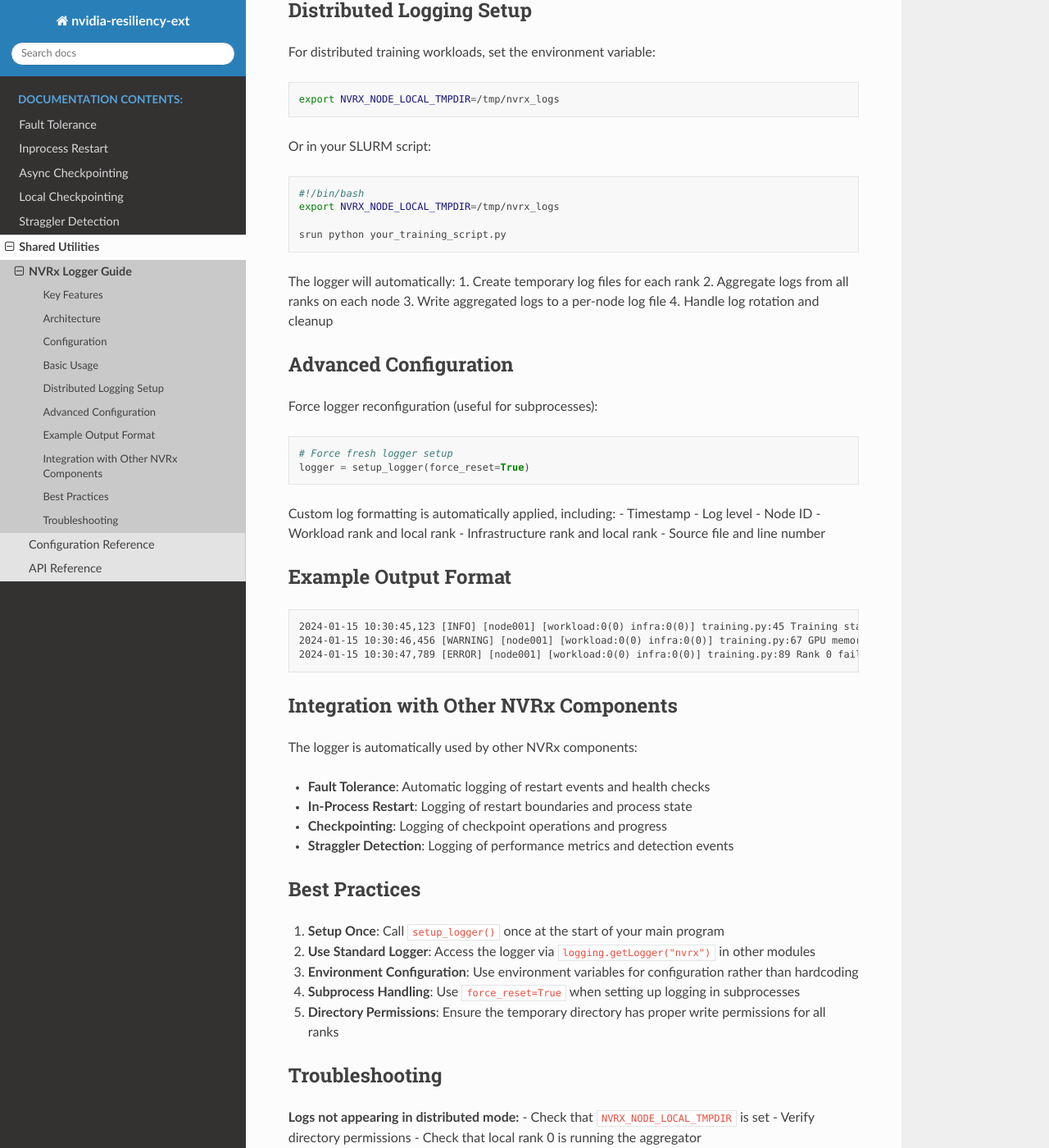
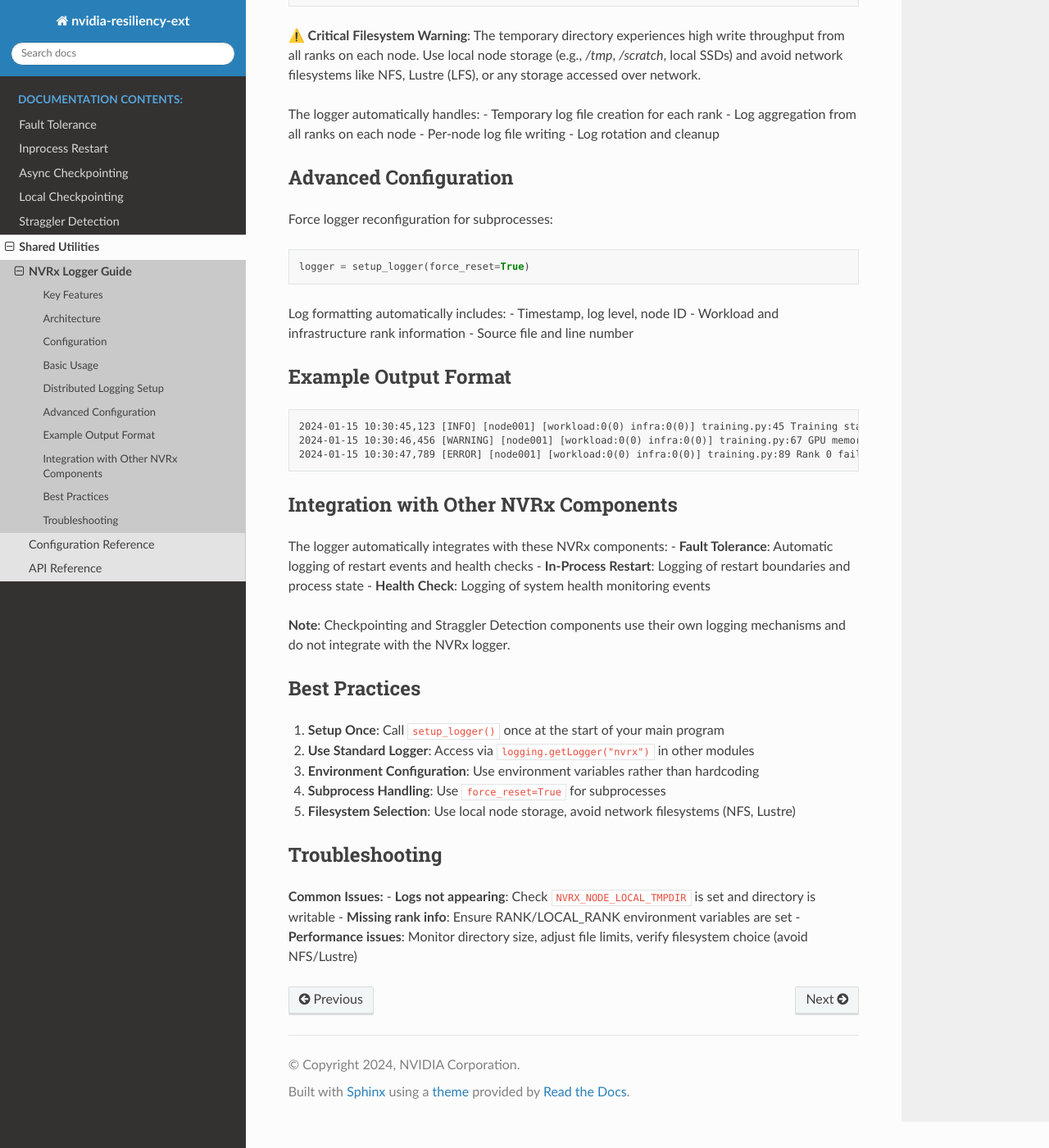
Before and after one commit to NVIDIA/nvidia-resiliency-ext, a Sphinx documentation site: the page built from docs/source/shared_utils/logger_guide.rst, in a window 1280 px wide and 1400 px high, scrolled down 1799 px. Shown: the whole window at 82% size. Built offline with Sphinx 7.4.7 and the Read the Docs theme 3.1.0, drawn with Linux system fonts in a browser that asks for light colours; some of the changed text lies outside the part shown.

Commit message:
One more update to the doc

```diff
--- a/docs/source/shared_utils/logger_guide.rst
+++ b/docs/source/shared_utils/logger_guide.rst
@@ -26,24 +26,12 @@
 Configuration
 ------------
 
-The logger is configured through environment variables:
+The logger is configured through environment variables. See :doc:`config_reference` for complete configuration details.
 
-.. list-table:: Environment Variables
-   :widths: 30 70
-   :header-rows: 1
+Key configuration variable:
+- ``NVRX_NODE_LOCAL_TMPDIR``: Set to enable distributed logging with aggregation
 
-   * - Variable
-     - Description
-   * - ``NVRX_NODE_LOCAL_TMPDIR``
-     - Directory for temporary log files. When set, enables distributed logging with aggregation.
-   * - ``NVRX_LOG_DEBUG``
-     - Set to "1", "true", "yes", or "on" to enable DEBUG level logging (default: INFO)
-   * - ``NVRX_LOG_TO_STDOUT``
-     - Set to "1" to log to stdout instead of stderr
-   * - ``NVRX_LOG_MAX_FILE_SIZE_KB``
-     - Maximum size of temporary message files in KB before rotation (default: 10)
-   * - ``NVRX_LOG_MAX_LOG_FILES``
-     - Maximum number of log files to keep per rank (default: 4)
+For advanced configuration options, environment variables, and troubleshooting, refer to the :doc:`config_reference`.
 
 Basic Usage
 ----------
@@ -53,29 +41,18 @@
 .. code-block:: python
 
     from nvidia_resiliency_ext.shared_utils.log_manager import setup_logger
+    import logging
 
-    # Basic setup
+    # Setup logging
     logger = setup_logger()
 
-    # With custom temporary directory
-    logger = setup_logger(node_local_tmp_dir="/tmp/my_logs")
+    # Get the configured logger
+    log = logging.getLogger("nvrx")
 
-    # With custom prefix for distributed logging
-    logger = setup_logger(node_local_tmp_prefix="mytraining")
-
-Use the logger throughout your code:
-
-.. code-block:: python
-
-    import logging
-
-    # Get the configured logger
-    logger = logging.getLogger("nvrx")
-
-    # Log messages
-    logger.info("Training started")
-    logger.warning("GPU memory usage high")
-    logger.error("Rank 0 failed")
+    # Use throughout your code
+    log.info("Training started")
+    log.warning("GPU memory usage high")
+    log.error("Rank 0 failed")
 
 Distributed Logging Setup
 ------------------------
@@ -95,28 +72,26 @@
 
     srun python your_training_script.py
 
-The logger will automatically:
-1. Create temporary log files for each rank
-2. Aggregate logs from all ranks on each node
-3. Write aggregated logs to a per-node log file
-4. Handle log rotation and cleanup
+**⚠️ Critical Filesystem Warning**: The temporary directory experiences high write throughput from all ranks on each node. Use local node storage (e.g., `/tmp`, `/scratch`, local SSDs) and avoid network filesystems like NFS, Lustre (LFS), or any storage accessed over network.
+
+The logger automatically handles:
+- Temporary log file creation for each rank
+- Log aggregation from all ranks on each node
+- Per-node log file writing
+- Log rotation and cleanup
 
 Advanced Configuration
 ---------------------
 
-Force logger reconfiguration (useful for subprocesses):
+Force logger reconfiguration for subprocesses:
 
 .. code-block:: python
 
-    # Force fresh logger setup
     logger = setup_logger(force_reset=True)
 
-Custom log formatting is automatically applied, including:
-- Timestamp
-- Log level
-- Node ID
-- Workload rank and local rank
-- Infrastructure rank and local rank
+Log formatting automatically includes:
+- Timestamp, log level, node ID
+- Workload and infrastructure rank information
 - Source file and line number
 
 Example Output Format
@@ -131,34 +106,26 @@
 Integration with Other NVRx Components
 ------------------------------------
 
-The logger is automatically used by other NVRx components:
-
+The logger automatically integrates with these NVRx components:
 - **Fault Tolerance**: Automatic logging of restart events and health checks
 - **In-Process Restart**: Logging of restart boundaries and process state
-- **Checkpointing**: Logging of checkpoint operations and progress
-- **Straggler Detection**: Logging of performance metrics and detection events
+- **Health Check**: Logging of system health monitoring events
+
+**Note**: Checkpointing and Straggler Detection components use their own logging mechanisms and do not integrate with the NVRx logger.
 
 Best Practices
 -------------
 
 1. **Setup Once**: Call ``setup_logger()`` once at the start of your main program
-2. **Use Standard Logger**: Access the logger via ``logging.getLogger("nvrx")`` in other modules
-3. **Environment Configuration**: Use environment variables for configuration rather than hardcoding
-4. **Subprocess Handling**: Use ``force_reset=True`` when setting up logging in subprocesses
-5. **Directory Permissions**: Ensure the temporary directory has proper write permissions for all ranks
+2. **Use Standard Logger**: Access via ``logging.getLogger("nvrx")`` in other modules
+3. **Environment Configuration**: Use environment variables rather than hardcoding
+4. **Subprocess Handling**: Use ``force_reset=True`` for subprocesses
+5. **Filesystem Selection**: Use local node storage, avoid network filesystems (NFS, Lustre)
 
 Troubleshooting
 --------------
 
-**Logs not appearing in distributed mode:**
-- Check that ``NVRX_NODE_LOCAL_TMPDIR`` is set
-- Verify directory permissions
-- Check that local rank 0 is running the aggregator
-
-**Missing rank information:**
-- Ensure environment variables (RANK, LOCAL_RANK) are set
-- Check that the logger is configured before rank information is needed
-
-**Performance issues:**
-- Monitor temporary directory size
-- Adjust ``NVRX_LOG_MAX_FILE_SIZE_KB`` and ``NVRX_LOG_MAX_LOG_FILES`` as needed
+**Common Issues:**
+- **Logs not appearing**: Check ``NVRX_NODE_LOCAL_TMPDIR`` is set and directory is writable
+- **Missing rank info**: Ensure RANK/LOCAL_RANK environment variables are set
+- **Performance issues**: Monitor directory size, adjust file limits, verify filesystem choice (avoid NFS/Lustre)
```
Also changed, not shown: docs/source/shared_utils/config_reference.rst (+21 -0 lines).
